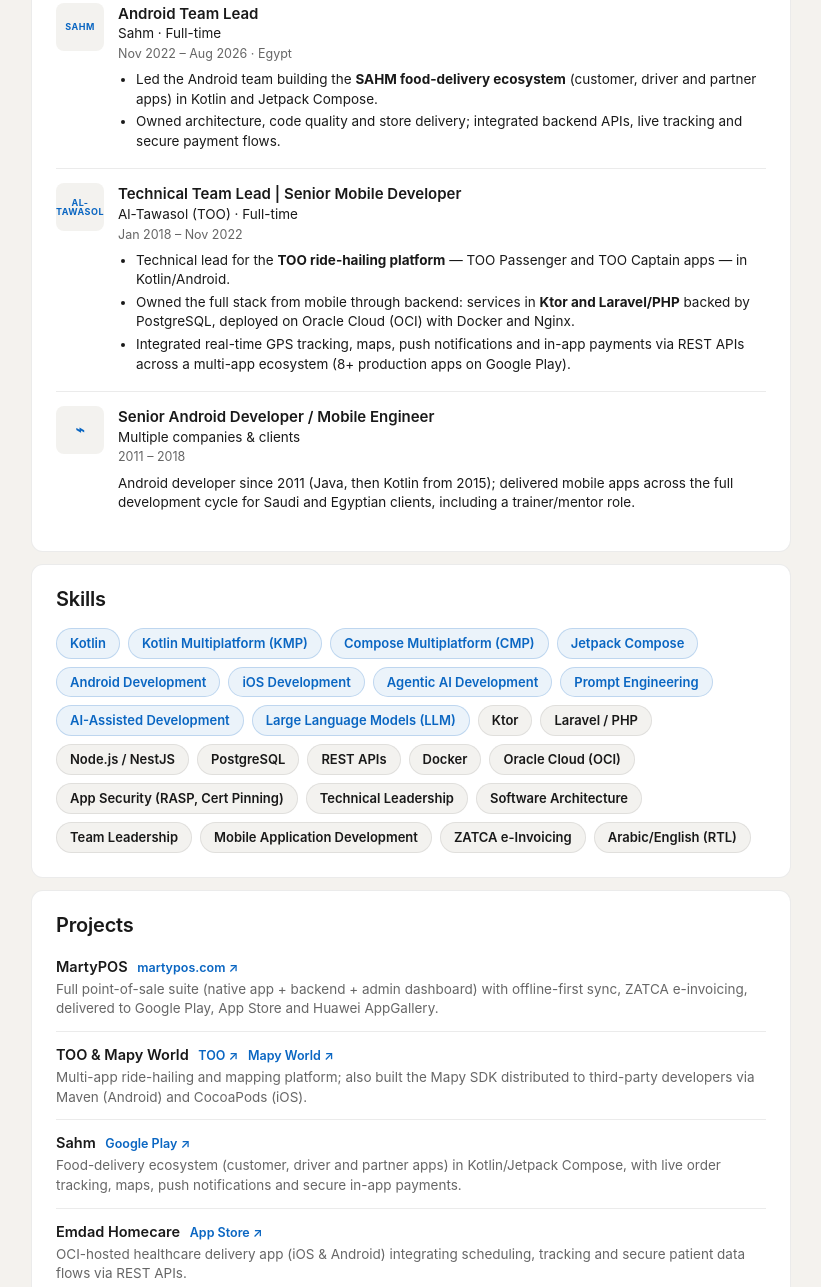
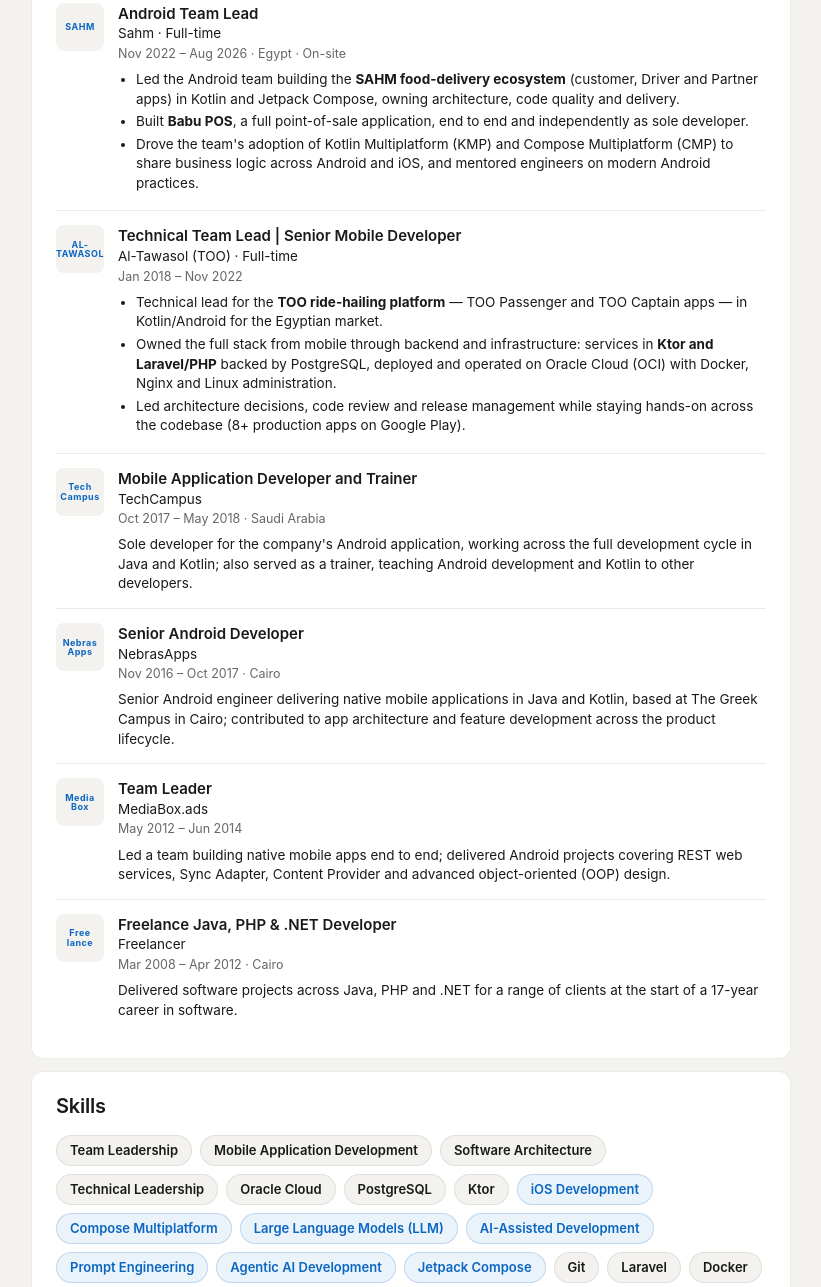
Before and after one commit to Devmkamal/Devmkamal.github.io, a plain HTML site: page index.html in a window 1280 px wide. Shown: the part 911-2198 px from the top of the page, without its empty margins (229-1050 px from the left). Drawn offline with Linux system fonts and the light colour scheme.

Commit message:
LinkedIn-style CV: full experience, exact skills, logo slots

```diff
--- a/index.html
+++ b/index.html
@@ -92,8 +92,11 @@
     flex: 0 0 48px; width: 48px; height: 48px; border-radius: 8px;
     background: var(--chip); display: flex; align-items: center; justify-content: center;
     font-weight: 700; font-size: 15px; color: var(--blue-ink); overflow: hidden; text-align: center; line-height: 1.05;
+    position: relative;
   }
-  .logo small { font-size: 9px; letter-spacing: .5px; }
+  .logo small { font-size: 9px; letter-spacing: .5px; padding: 2px; }
+  /* Company logo image: sits on top of the text fallback; if it fails to load, the text shows through */
+  .logo img { position: absolute; inset: 0; width: 100%; height: 100%; object-fit: contain; background: #fff; border-radius: 8px; }
   .it-body { flex: 1; min-width: 0; }
   .it-title { font-weight: 600; font-size: 15px; }
   .it-co { font-size: 13.5px; color: var(--ink); }
@@ -186,7 +189,7 @@
     <h2>Experience</h2>
 
     <div class="item">
-      <div class="logo"><small>DevFact</small></div>
+      <div class="logo"><small>DevFact</small><img src="logos/devfact.png" alt="DevFact" onerror="this.remove()"></div>
       <div class="it-body">
         <div class="it-title">Founder &amp; Lead Mobile Engineer</div>
         <div class="it-co">DevFact (Dev Fact Software) · Self-employed</div>
@@ -201,44 +204,81 @@
     </div>
 
     <div class="item">
-      <div class="logo"><small>SAHM</small></div>
+      <div class="logo"><small>SAHM</small><img src="logos/sahm.png" alt="Sahm" onerror="this.remove()"></div>
       <div class="it-body">
         <div class="it-title">Android Team Lead</div>
         <div class="it-co">Sahm · Full-time</div>
-        <div class="it-date">Nov 2022 – Aug 2026 · Egypt</div>
+        <div class="it-date">Nov 2022 – Aug 2026 · Egypt · On-site</div>
         <div class="it-desc">
           <ul>
-            <li>Led the Android team building the <b>SAHM food-delivery ecosystem</b> (customer, driver and partner apps) in Kotlin and Jetpack Compose.</li>
-            <li>Owned architecture, code quality and store delivery; integrated backend APIs, live tracking and secure payment flows.</li>
+            <li>Led the Android team building the <b>SAHM food-delivery ecosystem</b> (customer, Driver and Partner apps) in Kotlin and Jetpack Compose, owning architecture, code quality and delivery.</li>
+            <li>Built <b>Babu POS</b>, a full point-of-sale application, end to end and independently as sole developer.</li>
+            <li>Drove the team's adoption of Kotlin Multiplatform (KMP) and Compose Multiplatform (CMP) to share business logic across Android and iOS, and mentored engineers on modern Android practices.</li>
           </ul>
         </div>
       </div>
     </div>
 
     <div class="item">
-      <div class="logo"><small>AL-TAWASOL</small></div>
+      <div class="logo"><small>AL-TAWASOL</small><img src="logos/al-tawasol.png" alt="Al-Tawasol" onerror="this.remove()"></div>
       <div class="it-body">
         <div class="it-title">Technical Team Lead | Senior Mobile Developer</div>
         <div class="it-co">Al-Tawasol (TOO) · Full-time</div>
         <div class="it-date">Jan 2018 – Nov 2022</div>
         <div class="it-desc">
           <ul>
-            <li>Technical lead for the <b>TOO ride-hailing platform</b> — TOO Passenger and TOO Captain apps — in Kotlin/Android.</li>
-            <li>Owned the full stack from mobile through backend: services in <b>Ktor and Laravel/PHP</b> backed by PostgreSQL, deployed on Oracle Cloud (OCI) with Docker and Nginx.</li>
-            <li>Integrated real-time GPS tracking, maps, push notifications and in-app payments via REST APIs across a multi-app ecosystem (8+ production apps on Google Play).</li>
+            <li>Technical lead for the <b>TOO ride-hailing platform</b> — TOO Passenger and TOO Captain apps — in Kotlin/Android for the Egyptian market.</li>
+            <li>Owned the full stack from mobile through backend and infrastructure: services in <b>Ktor and Laravel/PHP</b> backed by PostgreSQL, deployed and operated on Oracle Cloud (OCI) with Docker, Nginx and Linux administration.</li>
+            <li>Led architecture decisions, code review and release management while staying hands-on across the codebase (8+ production apps on Google Play).</li>
           </ul>
         </div>
       </div>
     </div>
 
     <div class="item">
-      <div class="logo">⌁</div>
+      <div class="logo"><small>Tech<br>Campus</small><img src="logos/techcampus.png" alt="TechCampus" onerror="this.remove()"></div>
       <div class="it-body">
-        <div class="it-title">Senior Android Developer / Mobile Engineer</div>
-        <div class="it-co">Multiple companies &amp; clients</div>
-        <div class="it-date">2011 – 2018</div>
+        <div class="it-title">Mobile Application Developer and Trainer</div>
+        <div class="it-co">TechCampus</div>
+        <div class="it-date">Oct 2017 – May 2018 · Saudi Arabia</div>
         <div class="it-desc">
-          Android developer since 2011 (Java, then Kotlin from 2015); delivered mobile apps across the full development cycle for Saudi and Egyptian clients, including a trainer/mentor role.
+          Sole developer for the company's Android application, working across the full development cycle in Java and Kotlin; also served as a trainer, teaching Android development and Kotlin to other developers.
+        </div>
+      </div>
+    </div>
+
+    <div class="item">
+      <div class="logo"><small>Nebras<br>Apps</small><img src="logos/nebrasapps.png" alt="NebrasApps" onerror="this.remove()"></div>
+      <div class="it-body">
+        <div class="it-title">Senior Android Developer</div>
+        <div class="it-co">NebrasApps</div>
+        <div class="it-date">Nov 2016 – Oct 2017 · Cairo</div>
+        <div class="it-desc">
+          Senior Android engineer delivering native mobile applications in Java and Kotlin, based at The Greek Campus in Cairo; contributed to app architecture and feature development across the product lifecycle.
+        </div>
+      </div>
+    </div>
+
+    <div class="item">
+      <div class="logo"><small>Media<br>Box</small><img src="logos/mediabox.png" alt="MediaBox.ads" onerror="this.remove()"></div>
+      <div class="it-body">
+        <div class="it-title">Team Leader</div>
+        <div class="it-co">MediaBox.ads</div>
+        <div class="it-date">May 2012 – Jun 2014</div>
+        <div class="it-desc">
+          Led a team building native mobile apps end to end; delivered Android projects covering REST web services, Sync Adapter, Content Provider and advanced object-oriented (OOP) design.
+        </div>
+      </div>
+    </div>
+
+    <div class="item">
+      <div class="logo"><small>Free<br>lance</small></div>
+      <div class="it-body">
+        <div class="it-title">Freelance Java, PHP &amp; .NET Developer</div>
+        <div class="it-co">Freelancer</div>
+        <div class="it-date">Mar 2008 – Apr 2012 · Cairo</div>
+        <div class="it-desc">
+          Delivered software projects across Java, PHP and .NET for a range of clients at the start of a 17-year career in software.
         </div>
       </div>
     </div>
@@ -248,30 +288,26 @@
   <div class="card"><div class="card-pad">
     <h2>Skills</h2>
     <div class="pills">
-      <span class="pill hi">Kotlin</span>
-      <span class="pill hi">Kotlin Multiplatform (KMP)</span>
-      <span class="pill hi">Compose Multiplatform (CMP)</span>
-      <span class="pill hi">Jetpack Compose</span>
-      <span class="pill hi">Android Development</span>
-      <span class="pill hi">iOS Development</span>
-      <span class="pill hi">Agentic AI Development</span>
-      <span class="pill hi">Prompt Engineering</span>
-      <span class="pill hi">AI-Assisted Development</span>
-      <span class="pill hi">Large Language Models (LLM)</span>
-      <span class="pill">Ktor</span>
-      <span class="pill">Laravel / PHP</span>
-      <span class="pill">Node.js / NestJS</span>
-      <span class="pill">PostgreSQL</span>
-      <span class="pill">REST APIs</span>
-      <span class="pill">Docker</span>
-      <span class="pill">Oracle Cloud (OCI)</span>
-      <span class="pill">App Security (RASP, Cert Pinning)</span>
-      <span class="pill">Technical Leadership</span>
-      <span class="pill">Software Architecture</span>
       <span class="pill">Team Leadership</span>
       <span class="pill">Mobile Application Development</span>
-      <span class="pill">ZATCA e-Invoicing</span>
-      <span class="pill">Arabic/English (RTL)</span>
+      <span class="pill">Software Architecture</span>
+      <span class="pill">Technical Leadership</span>
+      <span class="pill">Oracle Cloud</span>
+      <span class="pill">PostgreSQL</span>
+      <span class="pill">Ktor</span>
+      <span class="pill hi">iOS Development</span>
+      <span class="pill hi">Compose Multiplatform</span>
+      <span class="pill hi">Large Language Models (LLM)</span>
+      <span class="pill hi">AI-Assisted Development</span>
+      <span class="pill hi">Prompt Engineering</span>
+      <span class="pill hi">Agentic AI Development</span>
+      <span class="pill hi">Jetpack Compose</span>
+      <span class="pill">Git</span>
+      <span class="pill">Laravel</span>
+      <span class="pill">Docker</span>
+      <span class="pill">Gradle</span>
+      <span class="pill">REST APIs</span>
+      <span class="pill">GraphQL</span>
     </div>
   </div></div>
 
```
Also changed, not shown: 1 other file.
